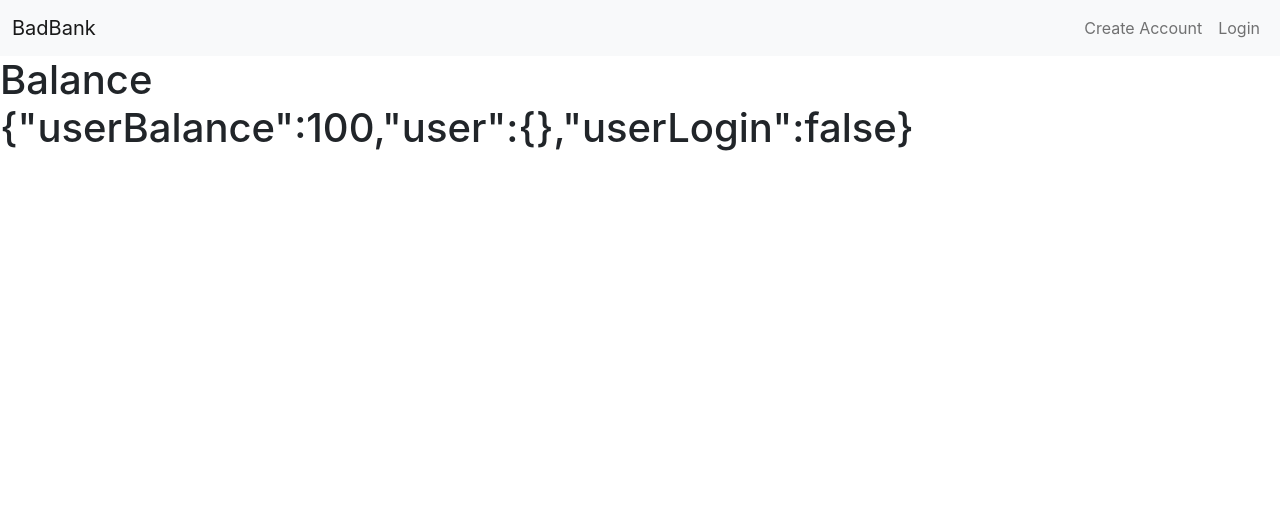
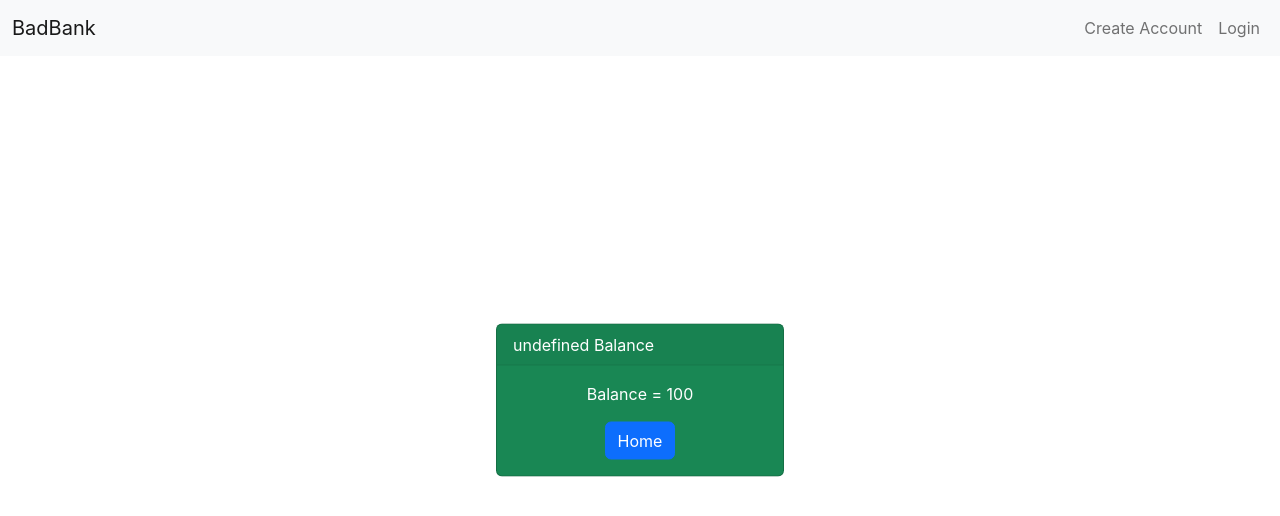
Before and after one commit to leonsuaren/BadBank, a React (Create React App) app: page /balance in a window 1280 px wide. Shown: the top 516 px of the page. Built offline with nearby package versions, Linux system fonts and the light colour scheme.

Commit message:
created balance view

```diff
--- a/src/components/nav-bar/NavBar.jsx
+++ b/src/components/nav-bar/NavBar.jsx
@@ -23,12 +23,6 @@ export const Navbar = () => {
         </button>
         <div className="collapse navbar-collapse" id="navbarSupportedContent">
           <ul className="navbar-nav me-auto mb-2 mb-lg-0">
-            {
-              userLogin &&
-              <li className="nav-item">
-                <Link className={params.pathname === '/addaccount' ? "nav-link link-animation active" : "nav-link link-animation" } to='addaccount'>Add Account</Link>
-              </li>
-            }
             {
               userLogin &&
               <li className="nav-item">
--- a/src/views/balance/Balance.jsx
+++ b/src/views/balance/Balance.jsx
@@ -1,12 +1,25 @@
 import React, { useContext } from 'react';
-
+import { Card } from '../../components/card'
 import { UserContext } from '../../context/user-context';
+import { Link } from 'react-router-dom';
 
 export const Balance = () => {
   const userContext = useContext(UserContext);
+  const balance = userContext.userBalance;
+  const user = userContext.user.name;
   return (
-    <h1>Balance <br />
-    {JSON.stringify(userContext)}
-    </h1>
+    <div className='container alert-container'>
+    <Card
+      bgcolor='success'
+      header={`${user} Balance`}
+      text={'Balance = ' + balance}
+      body={(
+        <div>
+          <Link className='btn btn-primary' to='/'>Home</Link>
+        </div>
+      )
+      }
+    />
+  </div>
   )
 }
```
